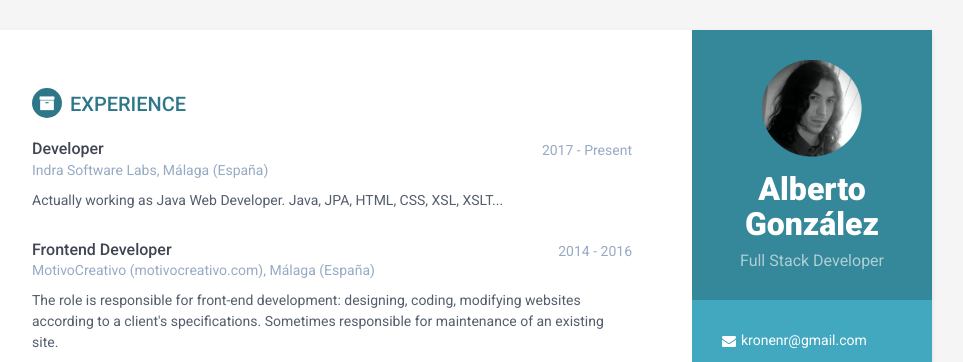
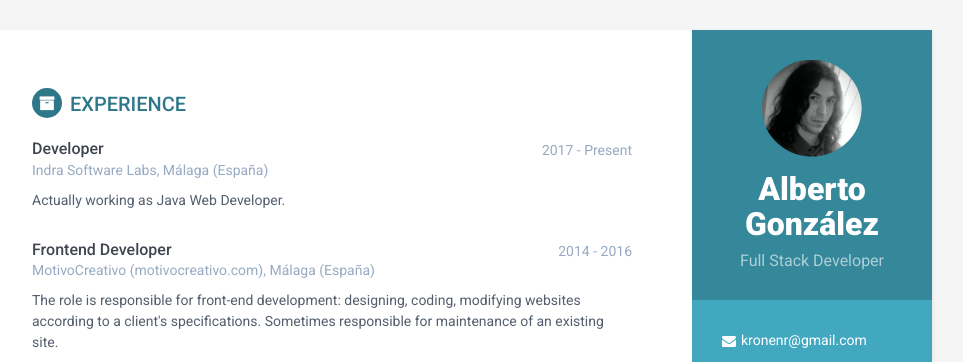
Before and after one commit to Kronen/kronen.github.io, a plain HTML site: page index.html in a window 1280 px wide. Shown: the top 362 px of the page, without its empty margins (188-1151 px from the left). Drawn offline with Linux system fonts and the light colour scheme.

Commit message:
Update index.html

```diff
--- a/index.html
+++ b/index.html
@@ -79,7 +79,7 @@
                         <div class="company">Indra Software Labs, Málaga (España)</div>
                     </div>
                     <div class="details">
-                        <p>Actually working as Java Web Developer. Java, JPA, HTML, CSS, XSL, XSLT...</p>
+                        <p>Actually working as Java Web Developer.</p>
                     </div>
                 </div>
 
```
